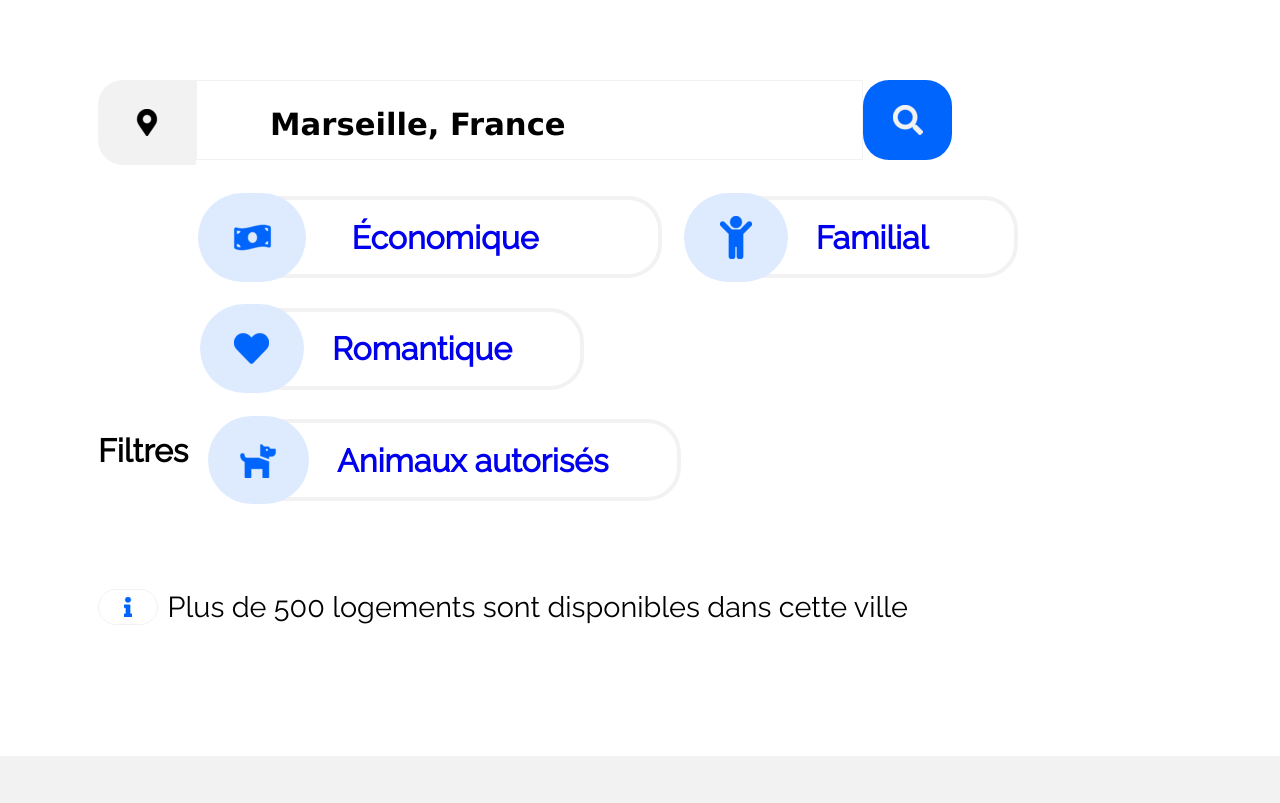
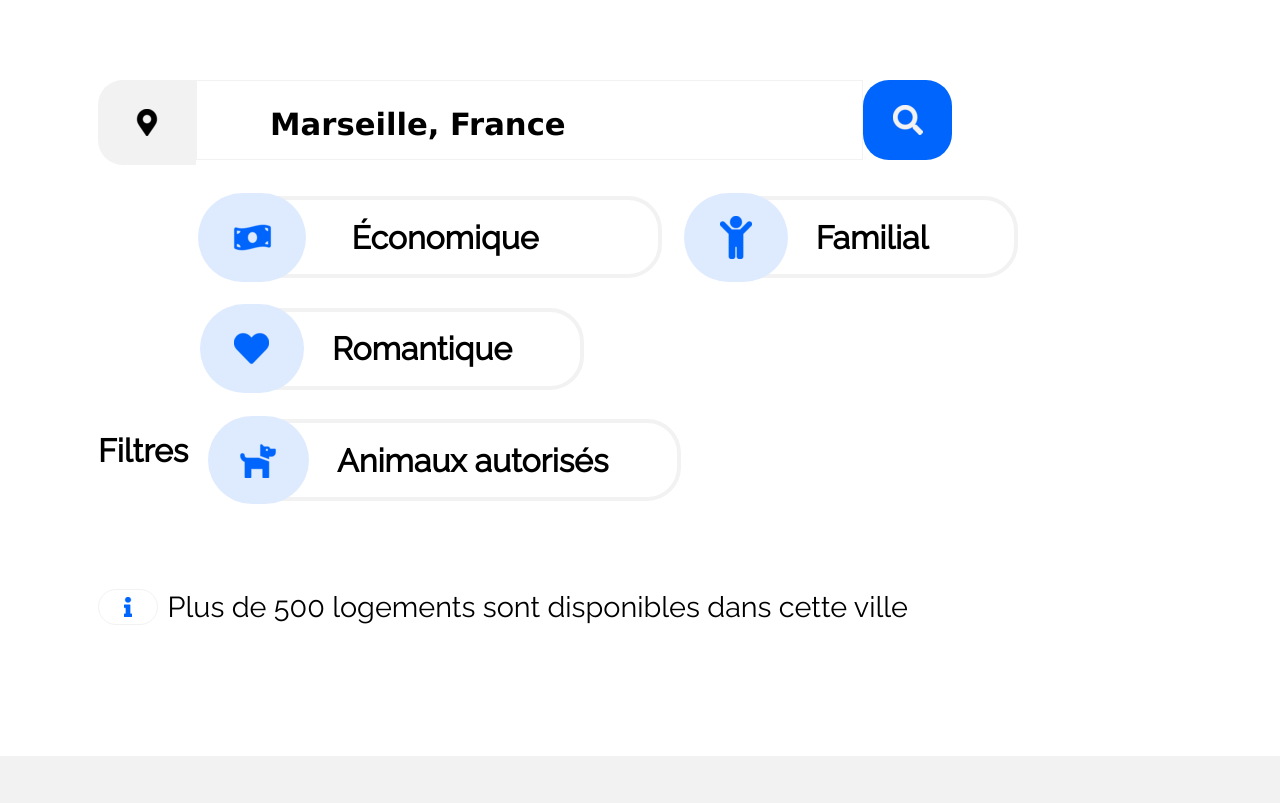
Before and after one commit to lelepg22/agsoutenance.github.io, a plain HTML site: page index.html in a window 1280 px wide. Shown: the part 651-1454 px from the top of the page. Drawn offline with Linux system fonts and the light colour scheme.

Commit message:
little details

```diff
--- a/assets/CSS/stylepage.css
+++ b/assets/CSS/stylepage.css
@@ -40,13 +40,13 @@ ul
 a:link
 {
     text-decoration: none;
+    color: initial;
 }
 
 a:visited
 {
     text-decoration: none;
     color:initial;
-
 }
 
 body
@@ -101,7 +101,6 @@ main
     padding-top: 33px;
 }
 
-}
 
 .he:nth-child(4)
 {
```
